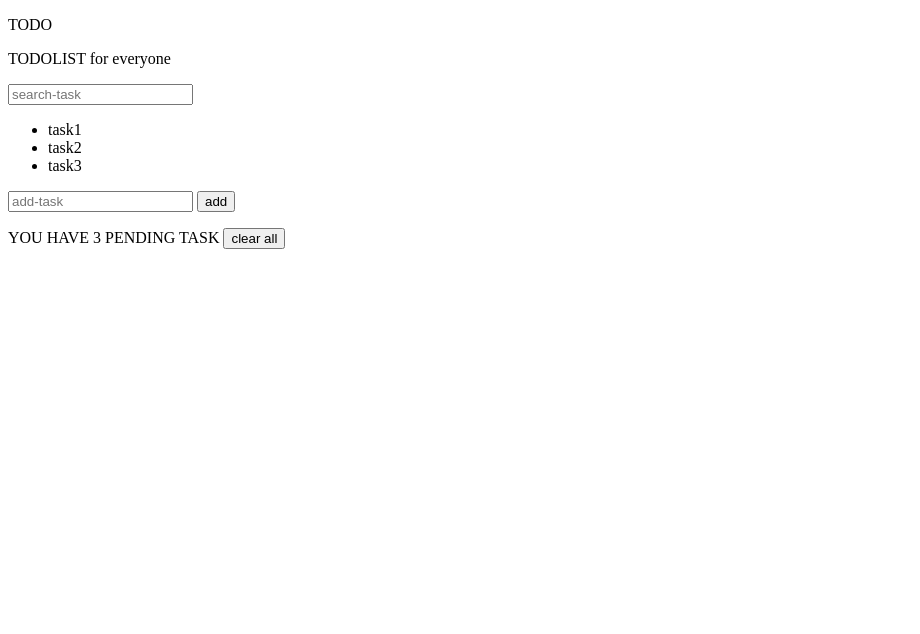
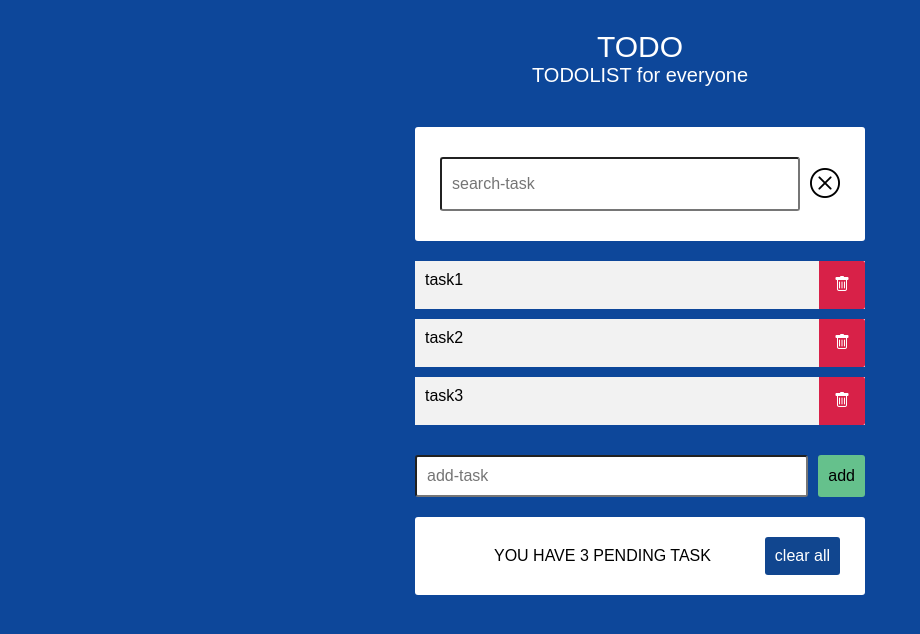
Before and after one commit to BIBINVS1997/todopractice, a plain HTML site: page index.html in a window 1280 px wide. Shown: the whole page, without its empty margins (0-920 px from the left). Drawn offline with nearby package versions, Linux system fonts and the light colour scheme.

Commit message:
css added

```diff
--- a/index.html
+++ b/index.html
@@ -12,7 +12,7 @@
         <div class="wrap">
             <section class="heading">
                 <p class="title">TODO</p>
-                <p class="sub-title">TODOLIST for everyone</p>
+                <p class="subtitle">TODOLIST for everyone</p>
             </section>
             <section class="task-manager">
                 <div class="search-box">
@@ -21,19 +21,19 @@
                         <i class="bi bi-x-circle reset"></i>
                     </form>
                 </div>
-                <div class="task-box">
+                <div class="taskBox">
                     <ul class="tasks">
                         <li>
                             <span>task1</span>
-                            <i class="bi bi-trash"></i>
+                            <i class="bi bi-trash delete"></i>
                         </li>
                         <li>
                             <span>task2</span>
-                            <i class="bi bi-trash"></i>
+                            <i class="bi bi-trash delete"></i>
                         </li>
                         <li>
                             <span>task3</span>
-                            <i class="bi bi-trash"></i>
+                            <i class="bi bi-trash delete"></i>
                         </li>
                     </ul>
                     <form class="add">
--- a/style.css
+++ b/style.css
@@ -0,0 +1,121 @@
+
+@import url('https://fonts.googleapis.com/css?family=Open+Sans&display=swap');
+@import url("https://cdn.jsdelivr.net/npm/bootstrap-icons@1.8.1/font/bootstrap-icons.css");
+
+*{
+    margin: 0;
+    padding: 0;
+    box-sizing: border-box;
+    font-size: 16px;
+    font-family: sans-serif;
+    text-decoration: none;
+    list-style: none;
+}
+.wrap{
+    background-color: #0d479a;
+    min-height: 100vh;
+    padding: 20px;
+}
+
+.heading{
+     margin: 10px auto 40px auto;
+
+}
+.heading .title{
+     font-size: 30px;
+     color: #ffffff;
+     font-weight: 500;
+     text-align: center;
+
+}
+.heading .subtitle{
+    font-size: 20px;
+    color: #ffffff;
+    font-weight: 300;
+    text-align: center;
+
+}
+
+.task-manager{
+    min-width: 350px;
+    max-width: 450px;
+    margin: auto;
+}
+.search-box, .task-box, .message{
+    background-color: #ffffff;
+    padding: 20px 25px;
+    border-radius: 3px;
+    margin: 20px 0px;
+}
+.search-box .search{
+    display: flex;
+    margin: 10px 0px;
+}
+.search-box input{
+    border-radius: 3px;
+    width: 100%;
+    margin-right: 10px;
+    padding: 10px;
+    font-size: 16px;
+}
+.search-box i.reset{
+    font-size: 30px;
+    height: 100%;
+    padding: 10px 0px;
+    cursor: pointer;
+}
+.taskBox .tasks{
+    margin: 10px 0px;
+}
+.taskBox li{
+    background-color: #f2f2f2;
+    margin: 10px 0px;
+    display: flex;
+    justify-content: space-between;
+}
+.taskBox span{
+    padding: 10px;
+}
+.taskBox i.delete{
+    color: #ffffff;
+    background-color: #D82148;
+    border-radius: 0px 2px 2px 0px;
+    height: 100%;
+    padding: 15px;
+    cursor: pointer;
+}
+.taskBox .add{
+    display: flex;
+    margin: 30px 0px 10px 0px;
+}
+.taskBox input[type="text"]{
+    border-radius: 3px;
+    width: 100%;
+    margin-right: 10px;
+    padding: 10px;
+    font-size: 16px;
+}
+.taskBox input[type="submit"]{
+    padding: 10px;
+    font-size: 16px;
+    cursor: pointer;
+    background-color: #65c18c;
+    border: 0px;
+    border-radius: 3px;
+
+}
+.message{
+    display: flex;
+    justify-content: space-between;
+    align-items: center;
+
+}
+.message .clear{
+    border: 0px;
+    background-color: #11468f;
+    color: #ffffff;
+    cursor: pointer;
+    padding: 10px;
+    font-size: 16px;
+    border-radius: 3px;
+}
```
